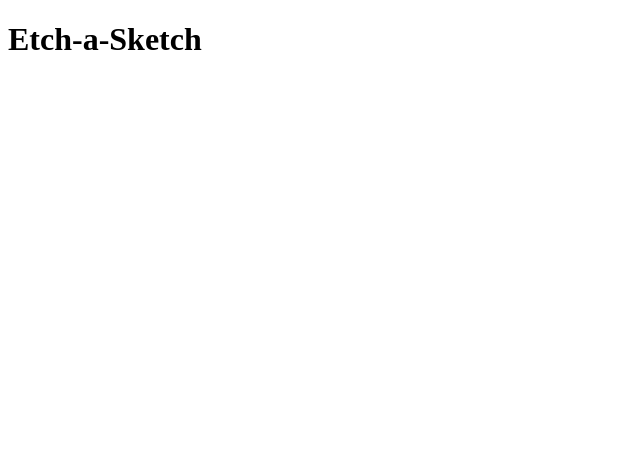
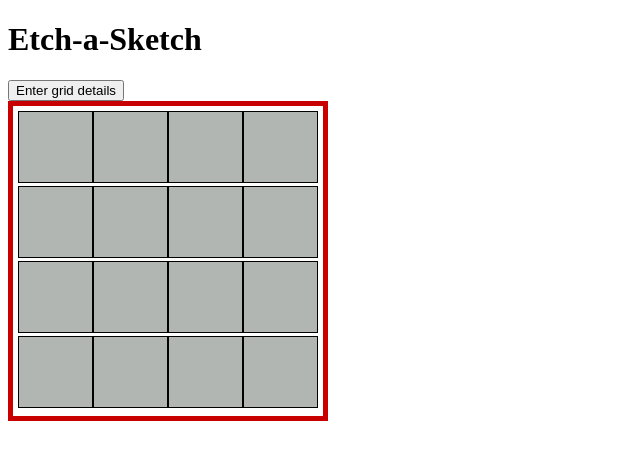
Before and after one commit to mercury-Hg80/Etch-a-Sketch, a plain HTML site: page index.html in a window 1280 px wide. Shown: the whole page, without its empty margins (0-640 px from the left). Drawn offline with Linux system fonts and the light colour scheme.

Commit message:
Added: button to trigger an onclick function

```diff
--- a/index.html
+++ b/index.html
@@ -9,7 +9,11 @@
 </head>
 <body>
    <h1>Etch-a-Sketch</h1>
-   <div id = "container"></div>
+
+   <button>Enter grid details</button>
+   <div class = "container">
+   </div>
+
 
 </body>
 </html>
```
